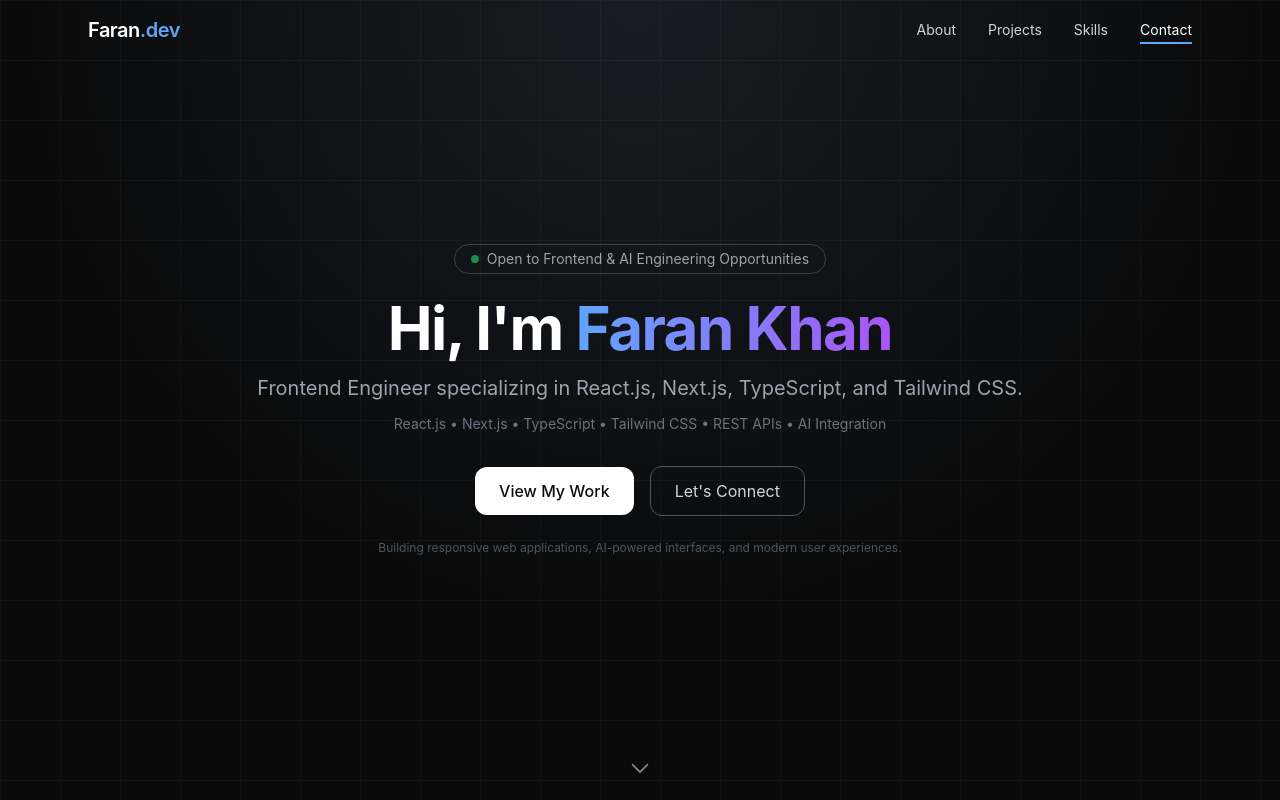
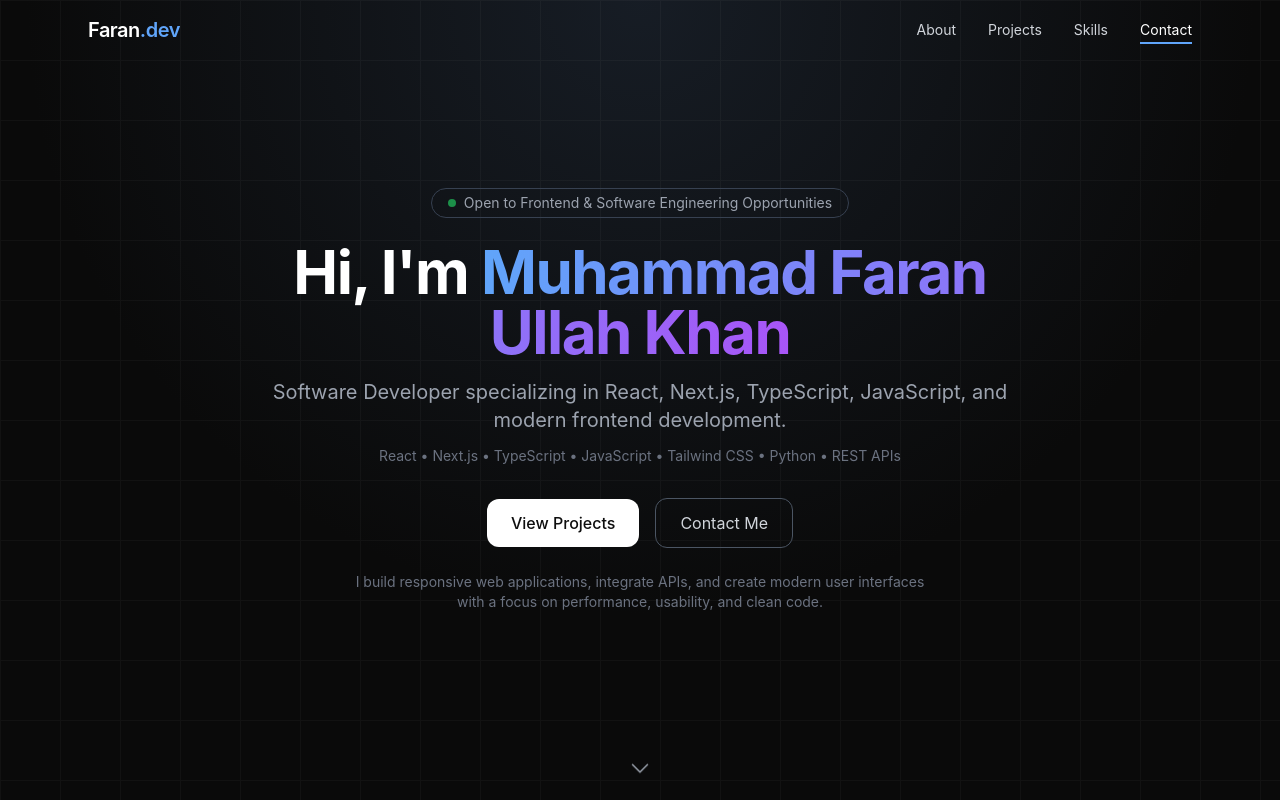
Before and after one commit to 1faran-khandev/my-portfolio, a React (Vite) app: page / in a window 1280 px wide. Shown: the top 800 px of the page. Built offline with nearby package versions, Linux system fonts and the light colour scheme.

Commit message:
Update Hero.jsx

```diff
--- a/src/components/Hero.jsx
+++ b/src/components/Hero.jsx
@@ -8,13 +8,12 @@ const Hero = () => {
       id="home"
       className="relative min-h-screen flex items-center justify-center bg-[#0a0a0a] text-white px-6 overflow-hidden"
     >
-      {/* Subtle gradient background */}
+      {/* Background */}
       <div className="absolute inset-0 bg-[radial-gradient(circle_at_top,#1f2937,transparent_60%)] opacity-60" />
 
-      {/* Soft grid overlay (modern SaaS feel) */}
+      {/* Grid */}
       <div className="absolute inset-0 opacity-[0.03] bg-[linear-gradient(to_right,#fff_1px,transparent_1px),linear-gradient(to_bottom,#fff_1px,transparent_1px)] bg-[size:60px_60px]" />
 
-      {/* Main Content */}
       <motion.div
         initial={{ opacity: 0, y: 20 }}
         animate={{ opacity: 1, y: 0 }}
@@ -24,52 +23,54 @@ const Hero = () => {
         {/* Badge */}
         <div className="inline-flex items-center gap-2 px-4 py-1 rounded-full border border-gray-700 text-gray-400 text-sm mb-6">
           <span className="w-2 h-2 rounded-full bg-green-500 animate-pulse" />
-          Open to Frontend & AI Engineering Opportunities
+          Open to Frontend & Software Engineering Opportunities
         </div>
 
         {/* Name */}
         <h1 className="text-4xl md:text-6xl font-bold tracking-tight leading-tight">
           Hi, I'm{" "}
           <span className="text-transparent bg-clip-text bg-gradient-to-r from-blue-400 to-purple-500">
-            Faran Khan
+            Muhammad Faran Ullah Khan
           </span>
         </h1>
 
         {/* Role */}
         <p className="mt-4 text-lg md:text-xl text-gray-400">
-          Frontend Engineer specializing in React.js, Next.js, TypeScript, and
-          Tailwind CSS.
+          Software Developer specializing in React, Next.js, TypeScript,
+          JavaScript, and modern frontend development.
         </p>
 
-        {/* Skills line */}
+        {/* Tech Stack */}
         <p className="mt-3 text-sm text-gray-500">
-          React.js • Next.js • TypeScript • Tailwind CSS • REST APIs • AI Integration
+          React • Next.js • TypeScript • JavaScript • Tailwind CSS • Python • REST APIs
         </p>
 
-        {/* CTA Buttons */}
+        {/* Buttons */}
         <div className="mt-8 flex flex-col sm:flex-row items-center justify-center gap-4">
           <a
             href="#projects"
             className="px-6 py-3 rounded-xl bg-white text-black font-medium hover:bg-gray-200 transition-all"
           >
-            View My Work
+            View Projects
           </a>
 
           <a
             href="#contact"
             className="px-6 py-3 rounded-xl border border-gray-600 text-gray-300 hover:border-white hover:text-white transition-all"
           >
-            Let's Connect
+            Contact Me
           </a>
         </div>
 
-        {/* Social proof / small note */}
-        <p className="mt-6 text-xs text-gray-600">
-          Building responsive web applications, AI-powered interfaces, and modern user experiences.
+        {/* Small Description */}
+        <p className="mt-6 text-sm text-gray-500 max-w-xl mx-auto">
+          I build responsive web applications, integrate APIs, and create
+          modern user interfaces with a focus on performance, usability, and
+          clean code.
         </p>
       </motion.div>
 
-      {/* Scroll indicator */}
+      {/* Scroll */}
       <motion.a
         href="#about"
         className="absolute bottom-6 text-gray-400 hover:text-white transition"
```
